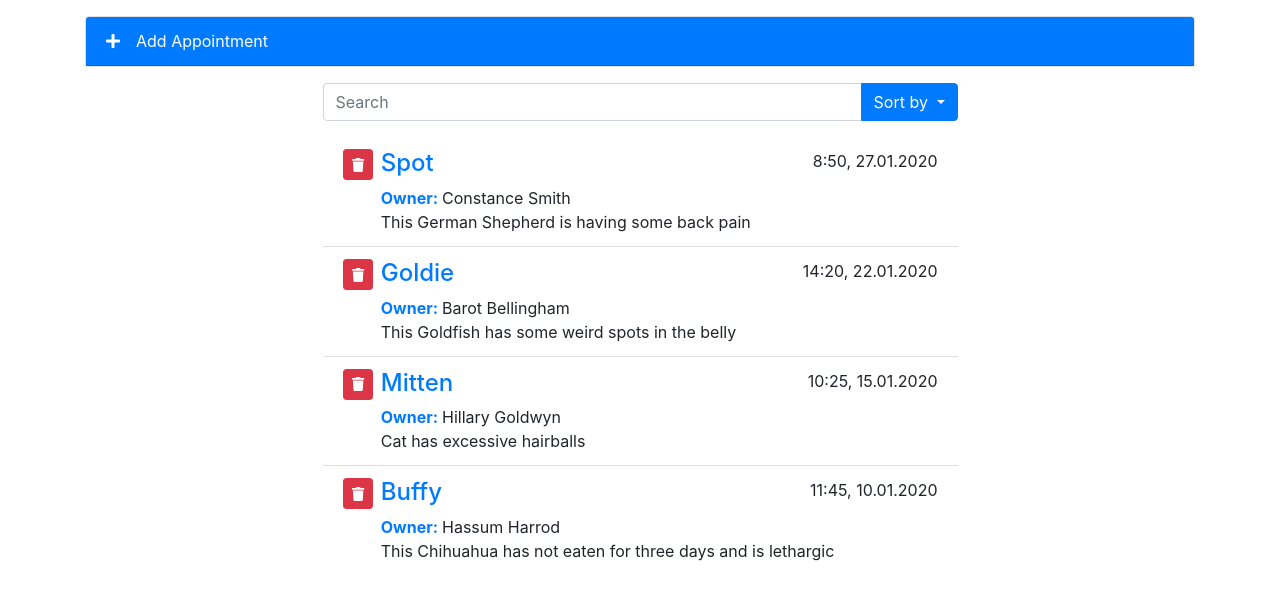
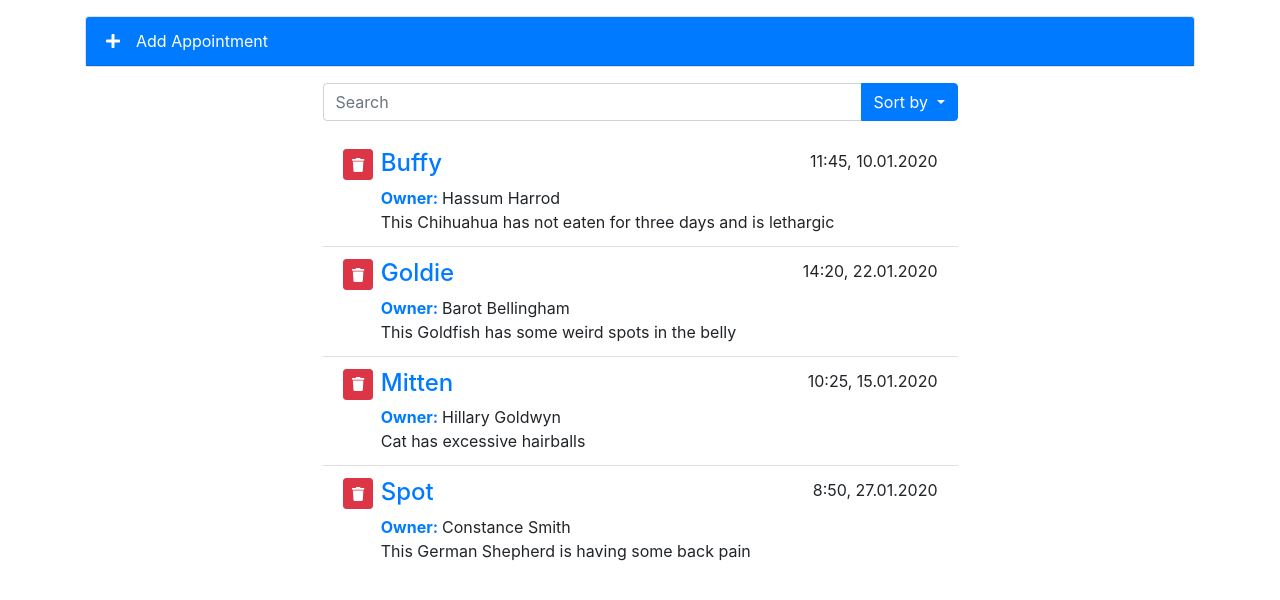
Before and after one commit to valerykatskel/vue-interface, a Vue app: page / in a window 1280 px wide. Shown: the top 600 px of the page. Built offline with nearby package versions, Linux system fonts and the light colour scheme.

Commit message:
filtering lists

```diff
--- a/src/App.vue
+++ b/src/App.vue
@@ -3,7 +3,7 @@
 		<div class="row justify-content-center">
 			<add-appointment @add="addItem"/>
 			<search-appointments @searchRecords="searchAppointments"/>
-			<appointment-list :appointments="searchApts" @remove="removeItem" @edit="editItem"/>
+			<appointment-list :appointments="filteredApts" @remove="removeItem" @edit="editItem"/>
 		</div>
 	</div>
 </template>
@@ -21,6 +21,8 @@
 			return {
 				title: 'Appointment list',
 				appointments: [],
+				filterKey: 'petName',
+				filterDir: "asc",
 				searchTerms: '',
 				aptIndex: 0,
 			};
@@ -40,11 +42,19 @@
 			);
 		},
 		computed: {
-			searchApts: function(){
+			searchApts(){
 				return this.appointments.filter(apt =>
 					apt.petName.toLowerCase().match(this.searchTerms.toLowerCase()) ||
 					apt.petOwner.toLowerCase().match(this.searchTerms.toLowerCase()) ||
 					apt.aptNotes.toLowerCase().match(this.searchTerms.toLowerCase())
+				)
+			},
+			filteredApts() {
+				return _.orderBy(
+					this.searchApts,
+					item => {
+						return item[this.filterKey].toLowerCase();
+					}, this.filterDir
 				)
 			},
 		},
@@ -52,18 +62,18 @@
 			removeItem(apt) {
 				this.appointments = _.without(this.appointments, apt);
 			},
-			editItem: function(id, field, text) {
+			editItem(id, field, text) {
 				const aptIndex = _.findIndex(this.appointments, {
 					aptId: id
 				})
 				this.appointments[aptIndex][field] = text
 			},
-			addItem: function(apt) {
+			addItem(apt) {
 				apt.aptId = this.aptIndex;
 				this.aptIndex++
 				this.appointments.push(apt);
 			},
-			searchAppointments: function(terms){
+			searchAppointments(terms){
 				this.searchTerms = terms
 			},
 		},
--- a/src/components/AddAppointment.vue
+++ b/src/components/AddAppointment.vue
@@ -90,7 +90,7 @@
 		FontAwesomeIcon
 	},
 	methods: {
-		requestAdd: function() {
+		requestAdd() {
 			this.formData = {
 				petName: this.formData.petName,
 				petOwner: this.formData.petOwner,
--- a/src/components/SearchAppointments.vue
+++ b/src/components/SearchAppointments.vue
@@ -84,7 +84,7 @@
 		};
 	},
 	watch: {
-		searchTerm: function(){
+		searchTerm(){
 			this.$emit("searchRecords", this.searchTerm)
 		},
 	},
```
